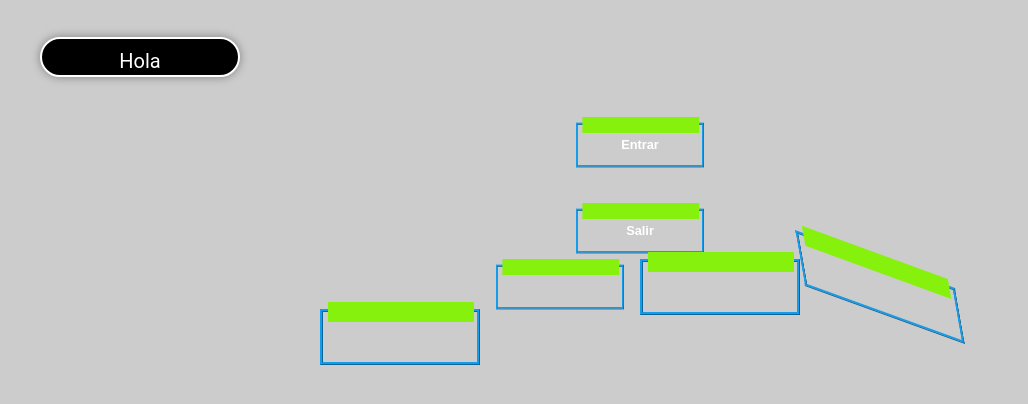
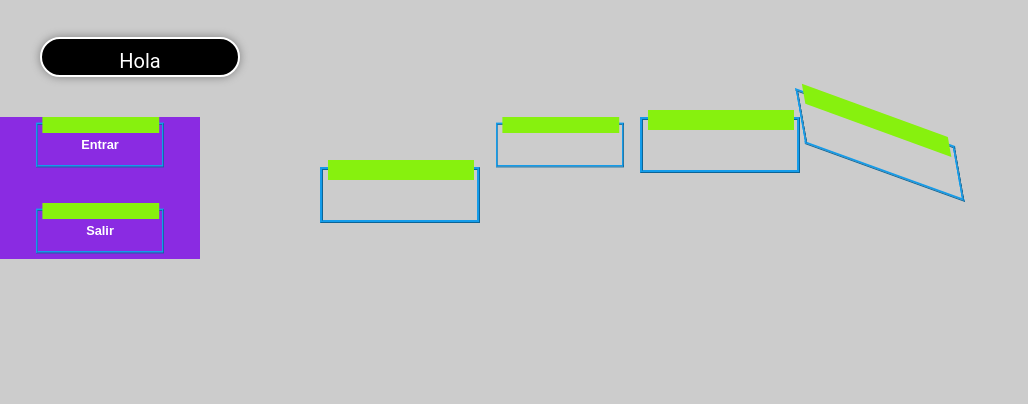
Before and after one commit to Michelle97-bit/MorochoMichelle_EstandaresHTML, a plain HTML site: page trans.html in a window 1280 px wide. Shown: the part 74-478 px from the top of the page, without its empty margins (0-1028 px from the left). Drawn offline with Linux system fonts and the light colour scheme.

Commit message:
1 binaries uploaded

```diff
--- a/style001.css
+++ b/style001.css
@@ -89,9 +89,10 @@ img{
 
 /* otro CSS */
 
-.container {
-  position: relative;
-  width: 100%;
+.cambiocolor {
+  background-color: blueviolet;
+  position: absolute;
+  width: 200px;
   display: flex;
   justify-content: center;
   align-items: center;
--- a/trans.html
+++ b/trans.html
@@ -19,7 +19,7 @@
 
 <a href="" class="boton">Hola</a>
 
-
+<div class="cambiocolor">
   <div class="content">
     <button class="escalar">
       Entrar
@@ -27,8 +27,9 @@
     <button class="escalar">
       Salir
     </button>
+  </div>
+</div>
 
-</div>
 
 
 <button src="img/anta.jpg" alt="" class="trasladar">
```
Also changed, not shown: img/gato.png (added), style002.css (line endings or trailing spaces). Lines whose indentation alone changed are shown as unchanged.
